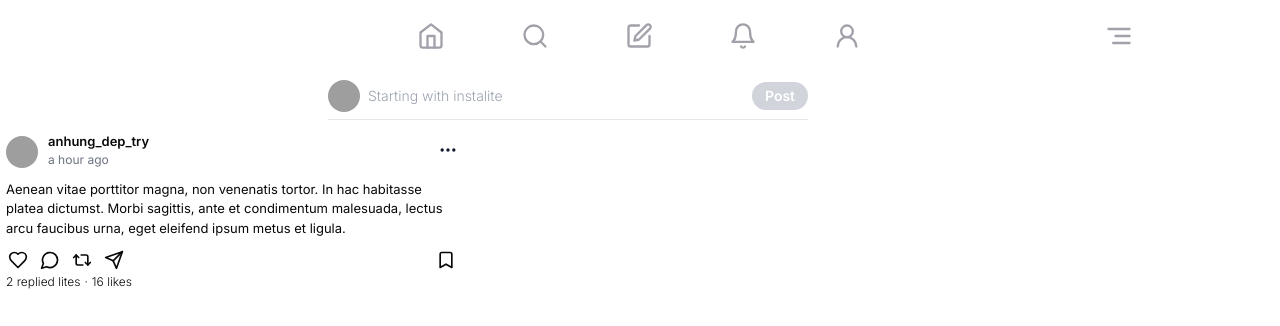
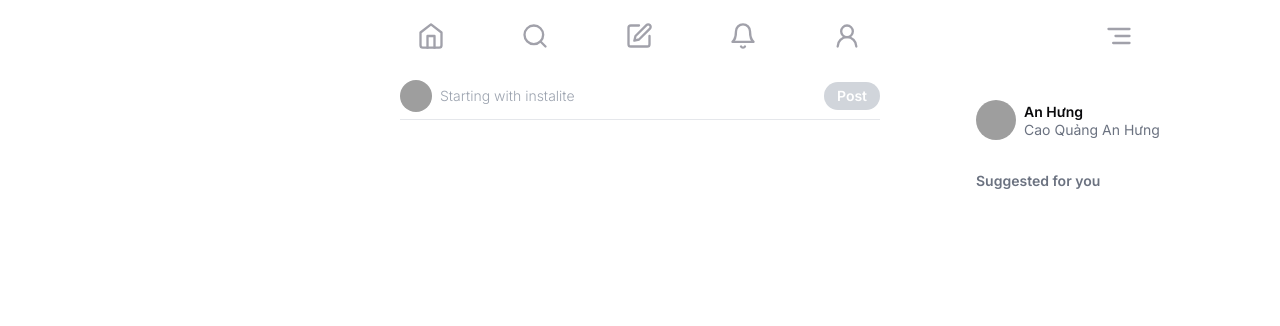
Before and after one commit to hungcqa23/instalite, a Next.js app: page / in a window 1280 px wide. Shown: the top 326 px of the page. Built offline with nearby package versions, Linux system fonts and the light colour scheme; grey boxes are pictures that could not be loaded.

Commit message:
feat(ui): home ui

```diff
--- a/src/app/(main)/layout.tsx
+++ b/src/app/(main)/layout.tsx
@@ -6,9 +6,11 @@ export default function MainLayout({
   children: React.ReactNode;
 }) {
   return (
-    <main className='mt-16 flex h-screen w-screen flex-col items-center justify-start overflow-hidden'>
+    <>
       <Header />
-      {children}
-    </main>
+      <main className='mt-16 flex h-screen w-screen flex-col items-center justify-start overflow-hidden'>
+        {children}
+      </main>
+    </>
   );
 }
--- /dev/null
+++ b/src/app/(main)/page.tsx
@@ -0,0 +1,40 @@
+import SuggestedBar from '@/app/(main)/suggested-bar';
+import IconProfile from '@/components/ui/icon-profile';
+import { Lite } from '@/types/lite.type';
+import React from 'react';
+
+const testLite: Lite = {
+  avatar:
+    'https://scontent.fsgn24-1.fna.fbcdn.net/v/t39.30808-1/341166095_1287695245513783_5677951521827952093_n.jpg?stp=dst-jpg_p200x200&_nc_cat=107&ccb=1-7&_nc_sid=5f2048&_nc_eui2=AeFTRxizbOenNB2VWOiV780vZSIHvA1DtEtlIge8DUO0S2UYcbCV2vnLZ7WOaVBj8WmtdGTbsuwfG2Kr9eo01lac&_nc_ohc=nMzMoOMx3AAQ7kNvgFnwmRL&_nc_ht=scontent.fsgn24-1.fna&oh=00_AfDWzyyHgcqEZ8r4dSd8egUT2DcGnWIOMMPJ6FHa7Jpz8A&oe=663D6D7B',
+  content:
+    'Aenean vitae porttitor magna, non venenatis tortor. In hac habitasse platea dictumst. Morbi sagittis, ante et condimentum malesuada, lectus arcu faucibus urna, eget eleifend ipsum metus et ligula.',
+  createdAt: 'a hour ago',
+  likesCount: 16,
+  replysCount: 2,
+  username: 'anhung_dep_try'
+};
+export default function Home() {
+  return (
+    <>
+      {/* Main concept list xl:mr-[calc((100%-30rem)/2-16rem)] */}
+      <div className='flex w-full justify-center xl:justify-normal'>
+        <div className='mr-20 mt-2 w-full max-w-[30rem] xl:ml-[calc((100%-30rem)/2)]'>
+          <div className='flex h-12 w-full items-center justify-between border-b border-gray-200 py-2'>
+            <div className='flex items-center gap-2'>
+              <IconProfile />
+              <p className='text-sm font-light text-gray-400'>
+                Starting with instalite
+              </p>
+            </div>
+
+            <button className='h-7 w-14 rounded-full bg-gray-300 text-sm font-semibold text-white'>
+              Post
+            </button>
+          </div>
+        </div>
+
+        <SuggestedBar />
+      </div>
+    </>
+  );
+}
--- a/src/app/(main)/search/page.tsx
+++ b/src/app/(main)/search/page.tsx
@@ -66,7 +66,6 @@ const userList: User[] = [
 export default function SearchPage() {
   return (
     <>
-      <Header activeTab='search' />
       <div className='mt-3 h-fit w-[32rem] items-start justify-center  '>
         <div className='mb-2 flex flex-row items-center justify-center rounded-3xl border-2 border-gray-300  px-4 py-2'>
           <Search className=' text-gray-400' />
--- a/src/app/page.tsx
+++ /dev/null
@@ -1,42 +0,0 @@
-import IconProfile from '@/components/ui/icon-profile';
-import SuggestedBar from './(main)/suggested-bar';
-import Header from '@/components/ui/header';
-import { Lite } from '@/types/lite.type';
-import LiteItem from '@/components/ui/LiteItem';
-
-export default function Home() {
-  const testLite: Lite = {
-    avatar:
-      'https://scontent.fsgn24-1.fna.fbcdn.net/v/t39.30808-1/341166095_1287695245513783_5677951521827952093_n.jpg?stp=dst-jpg_p200x200&_nc_cat=107&ccb=1-7&_nc_sid=5f2048&_nc_eui2=AeFTRxizbOenNB2VWOiV780vZSIHvA1DtEtlIge8DUO0S2UYcbCV2vnLZ7WOaVBj8WmtdGTbsuwfG2Kr9eo01lac&_nc_ohc=nMzMoOMx3AAQ7kNvgFnwmRL&_nc_ht=scontent.fsgn24-1.fna&oh=00_AfDWzyyHgcqEZ8r4dSd8egUT2DcGnWIOMMPJ6FHa7Jpz8A&oe=663D6D7B',
-    content:
-      'Aenean vitae porttitor magna, non venenatis tortor. In hac habitasse platea dictumst. Morbi sagittis, ante et condimentum malesuada, lectus arcu faucibus urna, eget eleifend ipsum metus et ligula.',
-    createdAt: 'a hour ago',
-    likesCount: 16,
-    replysCount: 2,
-    username: 'anhung_dep_try'
-  };
-  return (
-    <main className='mt-16 h-screen w-screen overflow-scroll'>
-      <Header activeTab='home' />
-      <div className='flex flex-col items-center justify-center xl:justify-center'>
-        <div className='mt-2 w-full max-w-[30rem] xl:mr-[calc((100%-30rem)/2-16rem)]'>
-          <div className='flex h-12 w-full items-center justify-between border-b border-gray-200 py-2'>
-            <div className='flex items-center gap-2'>
-              <IconProfile />
-              <p className='text-sm font-light text-gray-400'>
-                Starting with instalite
-              </p>
-            </div>
-
-            <button className='h-7 w-14 rounded-full bg-gray-300 text-sm font-semibold text-white'>
-              Post
-            </button>
-          </div>
-        </div>
-
-        {/* <SuggestedBar /> */}
-      </div>
-      <LiteItem lite={testLite} />
-    </main>
-  );
-}
```
